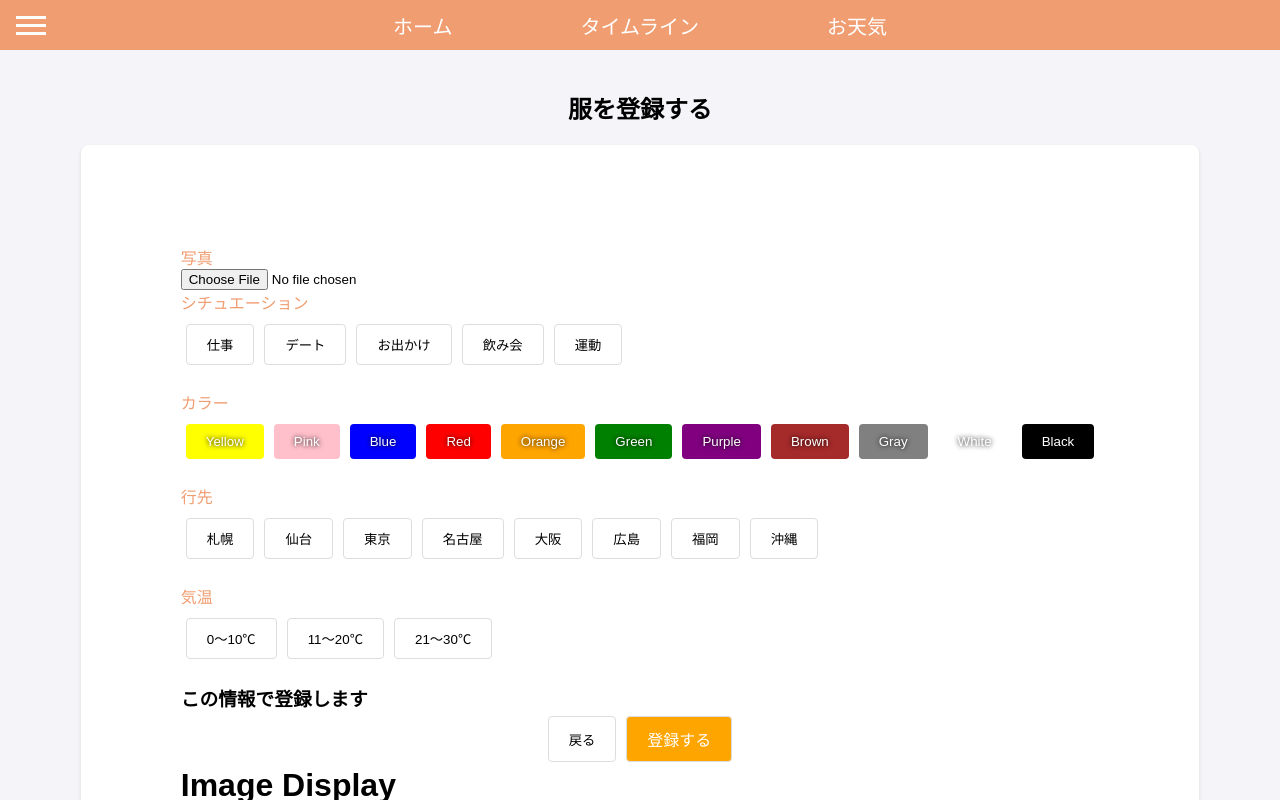
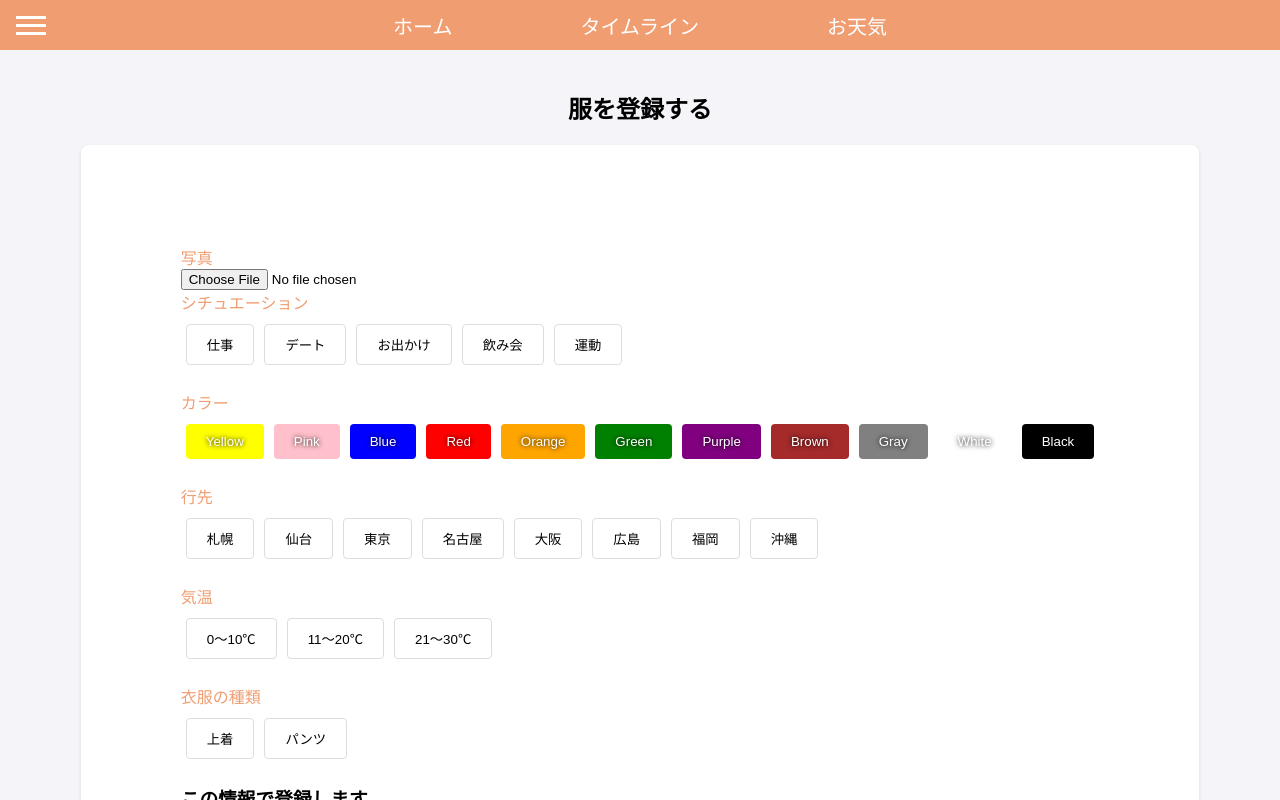
Before and after one commit to ShimizuSumito/DC_TeamProject, a React (Create React App) app in the folder React/: page /Main/ClothRegister in a window 1280 px wide. Shown: the top 800 px of the page. Built offline with nearby package versions, Linux system fonts and the light colour scheme; no server answers.

Commit message:
Update Clothes Category

```diff
--- a/React/src/components/Main/ClothRegister/ClothRegister.jsx
+++ b/React/src/components/Main/ClothRegister/ClothRegister.jsx
@@ -13,6 +13,7 @@ export default function ClothRegister() {
     location: '',
     situation: '',
     temprature: '',
+    category: ''
   });
 
   const [selectedButtons, setSelectedButtons] = useState({ // ボタンの選択状態を管理
@@ -20,6 +21,7 @@ export default function ClothRegister() {
     location: '',
     situation: '',
     temprature: '',
+    category:''
   });
 
   const [photo, setPhoto] = useState(null); // 写真ファイルの状態を管理
@@ -58,7 +60,7 @@ export default function ClothRegister() {
     formData.append('temperatureRange', selectedButtons.temprature);
     formData.append('situation', selectedButtons.situation);
     formData.append('color', selectedButtons.color);
-    formData.append('category', 'null');
+    formData.append('category', selectedButtons.category);
     formData.append('image', imageData); // ファイルを追加
     formData.append('mailaddress', 'email@gmail.com');
 
@@ -164,6 +166,24 @@ export default function ClothRegister() {
             ))}
           </div>
         </div>
+        <div className="section">
+          <label>衣服の種類</label>
+          <div>
+            {['上着', 'パンツ'].map((category) => ( // 気温のボタンを生成
+              <button
+                className={selectedButtons.category === category ? 'ColorButton active' : 'ColorButton'} // 選択状態に応じてクラスを設定
+                type="button"
+                key={category}
+                onClick={() => {
+                  handleButtonClick('category', category); // ボタンクリック時の処理を設定
+                  setFormData({ ...formData, category }); // フォームデータを更新
+                }}
+              >
+                {category} {/* ボタンのラベル */}
+              </button>
+            ))}
+          </div>
+        </div>
         <h3>この情報で登録します</h3>
         <div className='ChooseSubmit'>
           <button onClick={() => setFormData({ // 戻るボタンの処理
```
